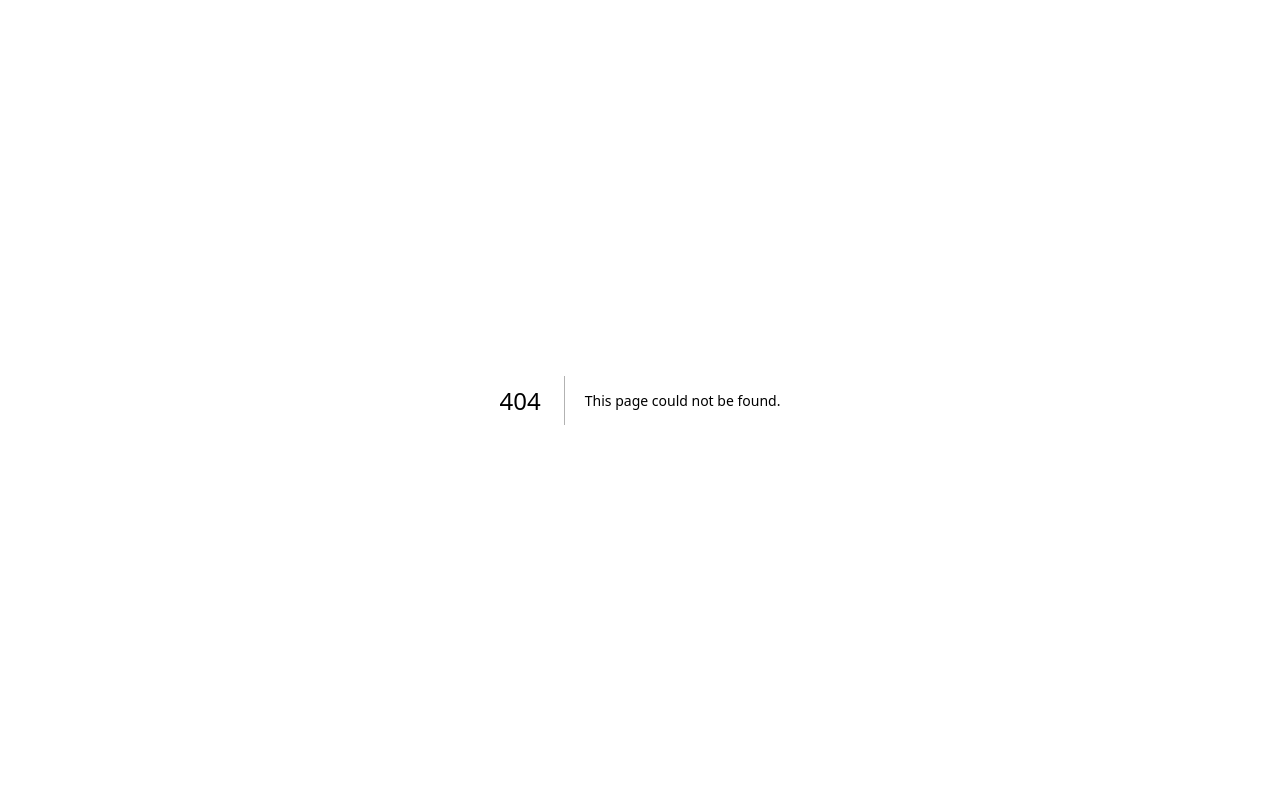
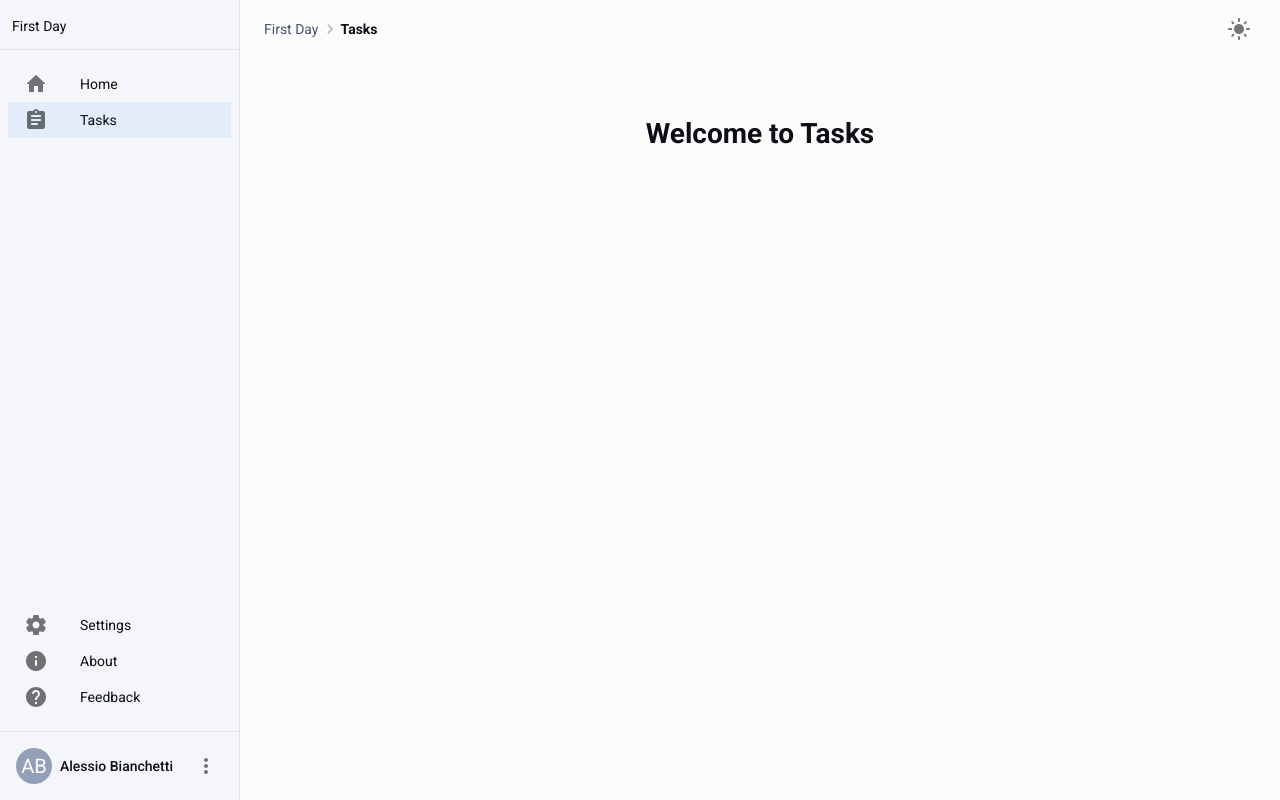
Before and after one commit to abianche/firstday, a Next.js app: page /tasks in a window 1280 px wide. Before the commit this address had no page. Built offline with nearby package versions, Linux system fonts and the light colour scheme; what @mui/material-nextjs would draw is missing.

Commit message:
feat: navigation basics

```diff
--- a/src/app/api/route.ts
+++ b/src/app/api/route.ts
@@ -1,4 +1,4 @@
-export async function GET(request: Request) {
+export async function GET() {
   return new Response("Hello, FirstDay!", {
     status: 200,
   });
--- a/src/app/api/users/route.ts
+++ b/src/app/api/users/route.ts
@@ -2,7 +2,7 @@ import { NextRequest, NextResponse } from "next/server";
 import { db } from "../../../db";
 import { users } from "../../../db/schema";
 
-export async function GET(request: NextRequest) {
+export async function GET() {
   const allUsers = await db.select().from(users);
   return NextResponse.json(allUsers);
 }
--- /dev/null
+++ b/src/app/tasks/layout.tsx
@@ -0,0 +1,40 @@
+"use client";
+import Header from "@/components/Header";
+import SideMenu from "@/components/SideMenu";
+import { Box, Stack, alpha } from "@mui/material";
+
+export default function HomeLayout({
+  children,
+}: Readonly<{
+  children: React.ReactNode;
+}>) {
+  return (
+    <Box sx={{ display: "flex" }}>
+      <SideMenu />
+      <Box
+        component="main"
+        sx={(theme) => {
+          return {
+            flexGrow: 1,
+            backgroundColor: alpha(theme.palette.background.default, 1),
+            overflow: "auto",
+          };
+        }}
+      >
+        <Stack
+          spacing={2}
+          sx={{
+            alignItems: "center",
+            mx: 3,
+            pb: 5,
+            mt: 0,
+          }}
+        >
+          <Header />
+          {/* <MainGrid /> */}
+          {children}
+        </Stack>
+      </Box>
+    </Box>
+  );
+}
--- /dev/null
+++ b/src/app/tasks/page.tsx
@@ -0,0 +1,7 @@
+export default function Home() {
+  return (
+    <div style={{ padding: "2rem" }}>
+      <h1>Welcome to Tasks</h1>
+    </div>
+  );
+}
--- a/src/components/MenuContent.tsx
+++ b/src/components/MenuContent.tsx
@@ -1,11 +1,8 @@
-import * as React from "react";
+import AssignmentRoundedIcon from "@mui/icons-material/AssignmentRounded";
+import HelpRoundedIcon from "@mui/icons-material/HelpRounded";
 import HomeRoundedIcon from "@mui/icons-material/HomeRounded";
-import AnalyticsRoundedIcon from "@mui/icons-material/AnalyticsRounded";
-import PeopleRoundedIcon from "@mui/icons-material/PeopleRounded";
-import AssignmentRoundedIcon from "@mui/icons-material/AssignmentRounded";
+import InfoRoundedIcon from "@mui/icons-material/InfoRounded";
 import SettingsRoundedIcon from "@mui/icons-material/SettingsRounded";
-import InfoRoundedIcon from "@mui/icons-material/InfoRounded";
-import HelpRoundedIcon from "@mui/icons-material/HelpRounded";
 
 import {
   List,
@@ -15,27 +12,33 @@ import {
   ListItemText,
   Stack,
 } from "@mui/material";
+import NextLink from "next/link";
+import { usePathname } from "next/navigation";
 
 const mainListItems = [
-  { text: "Home", icon: <HomeRoundedIcon /> },
-  { text: "Analytics", icon: <AnalyticsRoundedIcon /> },
-  { text: "Clients", icon: <PeopleRoundedIcon /> },
-  { text: "Tasks", icon: <AssignmentRoundedIcon /> },
+  { text: "Home", href: "/home", icon: <HomeRoundedIcon /> },
+  { text: "Tasks", href: "/tasks", icon: <AssignmentRoundedIcon /> },
 ];
 
 const secondaryListItems = [
-  { text: "Settings", icon: <SettingsRoundedIcon /> },
-  { text: "About", icon: <InfoRoundedIcon /> },
-  { text: "Feedback", icon: <HelpRoundedIcon /> },
+  { text: "Settings", href: "/settings", icon: <SettingsRoundedIcon /> },
+  { text: "About", href: "/about", icon: <InfoRoundedIcon /> },
+  { text: "Feedback", href: "/feedback", icon: <HelpRoundedIcon /> },
 ];
 
 export default function MenuContent() {
+  const pathname = usePathname();
+
   return (
     <Stack sx={{ flexGrow: 1, p: 1, justifyContent: "space-between" }}>
       <List dense>
-        {mainListItems.map((item, index) => (
+        {mainListItems.map((item) => (
           <ListItem key={item.text} disablePadding sx={{ display: "block" }}>
-            <ListItemButton selected={index === 0}>
+            <ListItemButton
+              component={NextLink}
+              href={item.href}
+              selected={item.href === pathname}
+            >
               <ListItemIcon>{item.icon}</ListItemIcon>
               <ListItemText primary={item.text} />
             </ListItemButton>
@@ -44,9 +47,13 @@ export default function MenuContent() {
       </List>
 
       <List dense>
-        {secondaryListItems.map((item, index) => (
+        {secondaryListItems.map((item) => (
           <ListItem key={item.text} disablePadding sx={{ display: "block" }}>
-            <ListItemButton>
+            <ListItemButton
+              component={NextLink}
+              href={item.href}
+              selected={item.href === pathname}
+            >
               <ListItemIcon>{item.icon}</ListItemIcon>
               <ListItemText primary={item.text} />
             </ListItemButton>
--- a/src/components/NavbarBreadcrumbs.tsx
+++ b/src/components/NavbarBreadcrumbs.tsx
@@ -1,8 +1,9 @@
-import * as React from "react";
+import NavigateNextRoundedIcon from "@mui/icons-material/NavigateNextRounded";
 import { breadcrumbsClasses } from "@mui/material/Breadcrumbs";
-import NavigateNextRoundedIcon from "@mui/icons-material/NavigateNextRounded";
 
-import { styled, Typography, Breadcrumbs } from '@mui/material';
+import { Breadcrumbs, Link, styled, Typography } from "@mui/material";
+import NextLink from "next/link";
+import { usePathname } from "next/navigation";
 
 const StyledBreadcrumbs = styled(Breadcrumbs)(({ theme }) => ({
   margin: theme.spacing(1, 0),
@@ -15,19 +16,51 @@ const StyledBreadcrumbs = styled(Breadcrumbs)(({ theme }) => ({
   },
 }));
 
+function capitalize(word: string) {
+  return word.charAt(0).toUpperCase() + word.slice(1);
+}
+
 export default function NavbarBreadcrumbs() {
+  const pathname = usePathname();
+  const pathnames = pathname.split("/").filter((x) => x);
+
   return (
     <StyledBreadcrumbs
       aria-label="breadcrumb"
       separator={<NavigateNextRoundedIcon fontSize="small" />}
     >
-      <Typography variant="body1">Dashboard</Typography>
-      <Typography
-        variant="body1"
-        sx={{ color: "text.primary", fontWeight: 600 }}
-      >
-        Home
-      </Typography>
+      <Link component={NextLink} href="/" underline="none" color="inherit">
+        <Typography variant="body1">First Day</Typography>
+      </Link>
+      {pathnames.map((value, index) => {
+        const href = "/" + pathnames.slice(0, index + 1).join("/");
+
+        const isLast = index === pathnames.length - 1;
+        return isLast ? (
+          <Typography
+            key={href}
+            variant="body1"
+            sx={{ color: "text.primary", fontWeight: 600 }}
+          >
+            {capitalize(value)}
+          </Typography>
+        ) : (
+          <Link
+            key={href}
+            component={NextLink}
+            href={href}
+            underline="none"
+            color="inherit"
+          >
+            <Typography
+              variant="body1"
+              sx={{ color: "text.primary", fontWeight: 600 }}
+            >
+              {capitalize(value)}
+            </Typography>
+          </Link>
+        );
+      })}
     </StyledBreadcrumbs>
   );
 }
--- a/src/theme/themePrimitives.ts
+++ b/src/theme/themePrimitives.ts
@@ -376,10 +376,10 @@ export const shape = {
   borderRadius: 8,
 };
 
-// @ts-ignore
-// const defaultShadows: Shadows = [
-//   "none",
-//   "var(--template-palette-baseShadow)",
-//   ...defaultTheme.shadows.slice(2),
-// ];
-// export const shadows = defaultShadows;
+// @ts-expect-error: slicing typing issue
+const defaultShadows: Shadows = [
+  "none",
+  "var(--template-palette-baseShadow)",
+  ...defaultTheme.shadows.slice(2),
+];
+export const shadows = defaultShadows;
```
Also changed, not shown: src/app/home/page.tsx (+8 -4 lines), src/app/home/trainings/page.tsx (added, +7 -0 lines).
